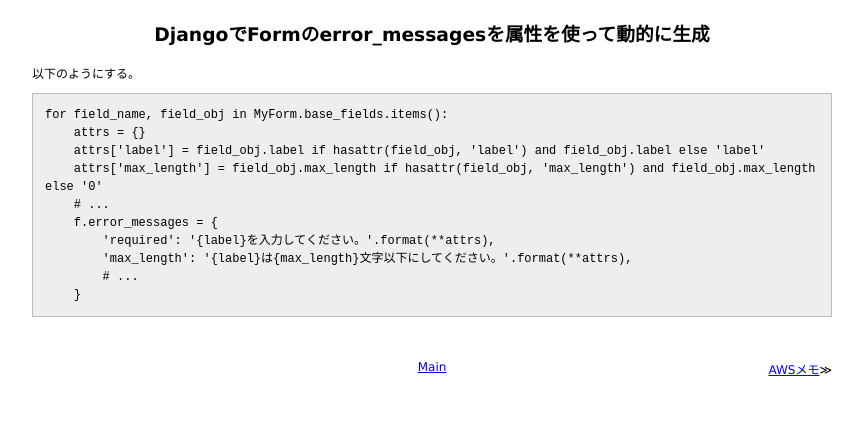
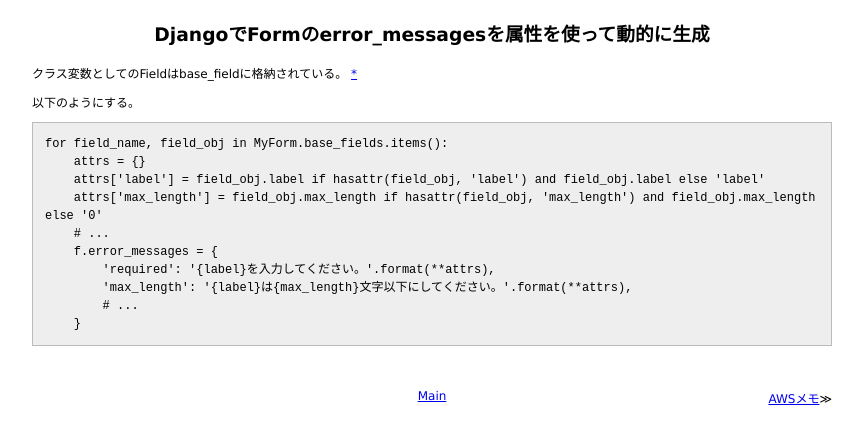
Before and after one commit to 38elements/38elements.github.com, a Jekyll site: the page built from _posts/2016-07-03-django-form-error_messages-format-field-label-attributes.md, in a window 1280 px wide. Shown: the top 444 px of the page, without its empty margins (208-1071 px from the left). Built offline with Jekyll 4.4.1, drawn with Linux system fonts in a browser that asks for light colours.

Commit message:
Update 2016-07-03-django-form-error_messages-format-field-label-attributes.md

````diff
--- a/_posts/2016-07-03-django-form-error_messages-format-field-label-attributes.md
+++ b/_posts/2016-07-03-django-form-error_messages-format-field-label-attributes.md
@@ -2,6 +2,8 @@
 layout: posts
 title: DjangoでFormのerror_messagesを属性を使って動的に生成
 ---
+クラス変数としてのFieldはbase_fieldに格納されている。 [*](https://github.com/django/django/blob/ec6121693f112ae33b653b4364e812722d2eb567/django/forms/forms.py#L93)
+
 以下のようにする。
 
 ```
````
